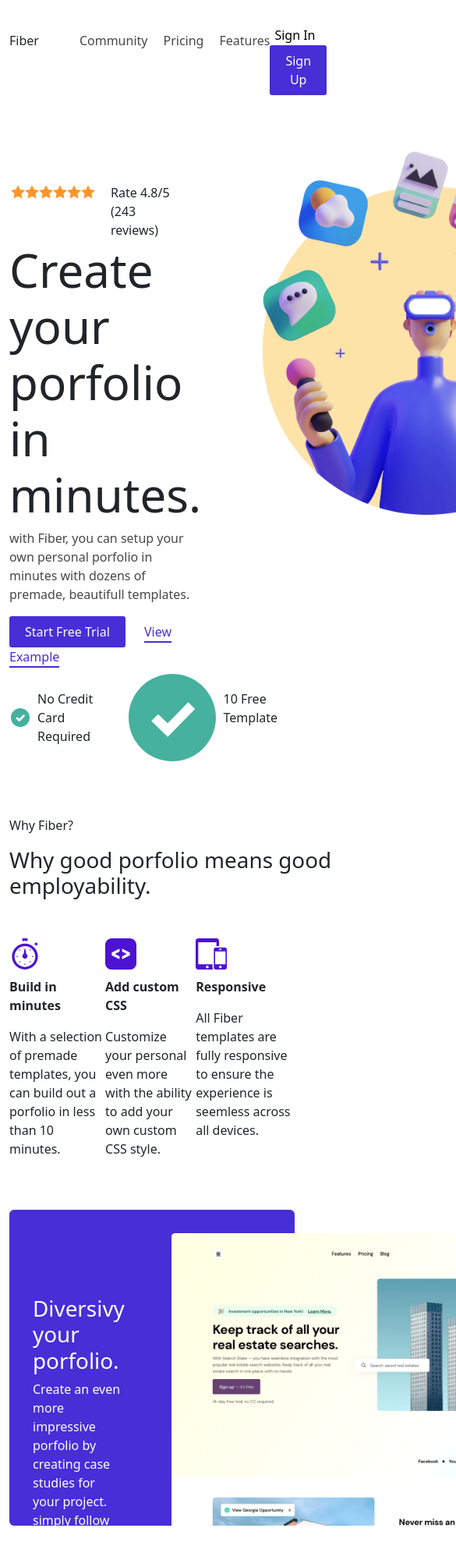
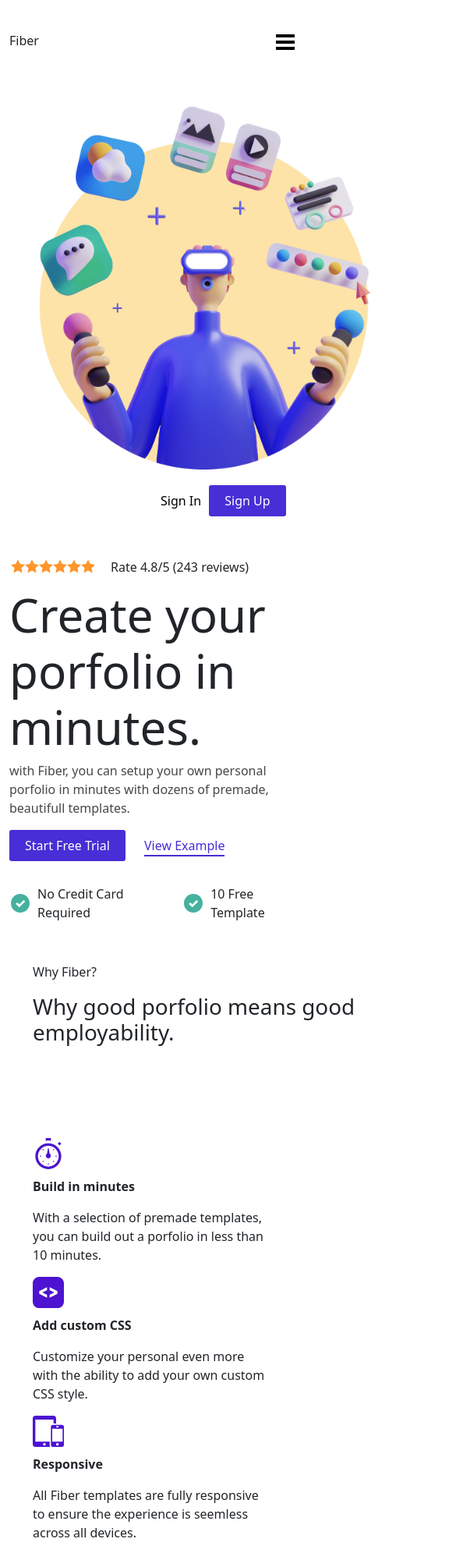
Before and after one commit to erwinfazza/fiber, a plain HTML site: page index.html in a window 390 px wide. Shown: the top 2000 px of the page at 78% size, 585 px wide, since content can reach past the window. Drawn offline with Linux system fonts and the light colour scheme.

Commit message:
membuat mobile responsive

```diff
--- a/index.html
+++ b/index.html
@@ -116,6 +116,14 @@
         </div>
       </div>
     </main>
+    <script>
+      const toggleButton = document.getElementsByClassName("toggle-button")[0];
+      const navLink = document.getElementsByClassName("navlink")[0];
+
+      toggleButton.addEventListener("click", () => {
+        navLink.classList.toggle("active");
+      });
+    </script>
     <script src="js/all.js"></script>
     <script src="js/bootstrap.min.js"></script>
   </body>
--- a/style.scss
+++ b/style.scss
@@ -25,7 +25,7 @@ nav {
     margin-top: -8px;
     .light {
       border: none;
-      background-color: white;
+      background-color: rgba(255, 255, 255, 0);
     }
     .purple {
       border: none;
@@ -147,3 +147,84 @@ main {
     }
   }
 }
+
+// tablet
+@media screen and (max-width: 768px) {
+  header {
+    flex-direction: column;
+    height: 900px;
+    .text {
+      order: 2;
+      align-items: center;
+    }
+  }
+
+  // main
+  main {
+    margin-top: 200px;
+    .section-2 {
+      flex-direction: column;
+    }
+    .section-3 {
+      flex-direction: column;
+      height: 672px;
+      .left {
+        margin-top: 50px;
+      }
+      .right {
+        img {
+          width: 450px;
+        }
+      }
+    }
+  }
+}
+// mobile
+@media screen and (max-width: 576px) {
+  // navbar
+  nav {
+    .navlink {
+      display: none;
+      ul {
+        flex-direction: column;
+        position: absolute;
+        top: 70px;
+        left: -10px;
+        align-items: center;
+        background-color: white;
+        width: 100vw;
+        li {
+          margin-bottom: 10px;
+        }
+      }
+    }
+    .navlink.active {
+      display: flex;
+    }
+    .sign {
+      position: absolute;
+      top: 630px;
+      left: 200px;
+    }
+    .toggle-button {
+      display: block;
+    }
+  }
+  // main
+  main {
+    .section-1 {
+      padding: 30px;
+    }
+    .section-2 {
+      padding: 30px;
+    }
+    .section-3 {
+      padding: 15px;
+      .right {
+        img {
+          width: 400px;
+        }
+      }
+    }
+  }
+}
```
Also changed, not shown: null/style.css, 1 other file.
